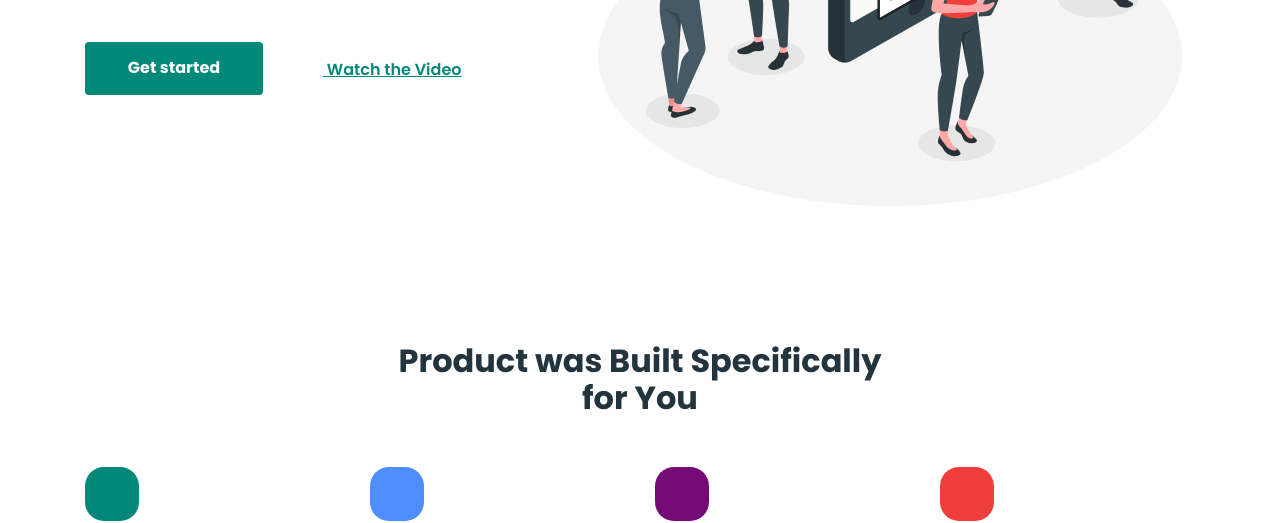
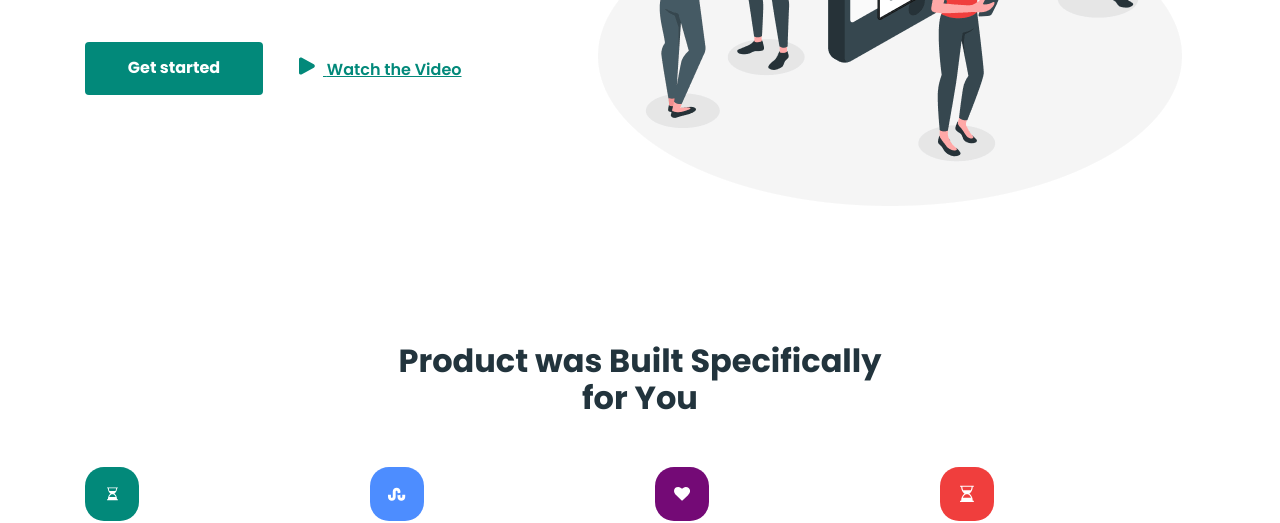
Before and after one commit to liudmyla21-belikova/new-repository, a plain HTML site: page index.html in a window 1280 px wide. Shown: the part 442-965 px from the top of the page. Drawn offline with nearby package versions, Linux system fonts and the light colour scheme.

Commit message:
Deploying to gh-pages from @ liudmyla21-belikova/new-repository@d73c33aa71b0ae4cb39a200b6889cff75a2928ad 🚀

```diff
--- a/index.html
+++ b/index.html
@@ -73,7 +73,7 @@
             <button type="button" class="btn-hero-second">
               <span class="triangle">
                 <svg class="triangle-icon" width="16" height="18">
-                  <use href="../img/icons.svg#icon-triangle"></use>
+                  <use href="/new-repository/assets/icons-DV58E39J.svg#icon-triangle"></use>
                 </svg>
               </span>
               Watch the Video
@@ -93,7 +93,7 @@
       <li class="specifically-item">
         <div class="icon-container grenn-wrap">
           <svg class="item-icon" width="11" height="18">
-            <use href="../img/icons.svg#icon-clock"></use>
+            <use href="/new-repository/assets/icons-DV58E39J.svg#icon-clock"></use>
           </svg>
         </div>
         <h3 class="specifically-subtitle">First click tests</h3>
@@ -104,7 +104,7 @@
       <li class="specifically-item">
         <div class="icon-container blue-wrap">
           <svg class="item-icon" width="18" height="18">
-            <use href="../img/icons.svg#icon-wave"></use>
+            <use href="/new-repository/assets/icons-DV58E39J.svg#icon-wave"></use>
           </svg>
         </div>
         <h3 class="specifically-subtitle">Design surveys</h3>
@@ -115,7 +115,7 @@
       <li class="specifically-item">
         <div class="icon-container violet-wrap">
           <svg class="item-icon" width="16" height="18">
-            <use href="../img/icons.svg#icon-heart"></use>
+            <use href="/new-repository/assets/icons-DV58E39J.svg#icon-heart"></use>
           </svg>
         </div>
         <h3 class="specifically-subtitle">Preference tests</h3>
@@ -126,7 +126,7 @@
       <li class="specifically-item">
         <div class="icon-container tomato-wrap">
           <svg class="item-icon" width="14" height="18">
-            <use href="../img/icons.svg#icon-clock"></use>
+            <use href="/new-repository/assets/icons-DV58E39J.svg#icon-clock"></use>
           </svg>
         </div>
         <h3 class="specifically-subtitle">Five second tests</h3>
```
Also changed, not shown: assets/icons-DV58E39J.svg (added).
